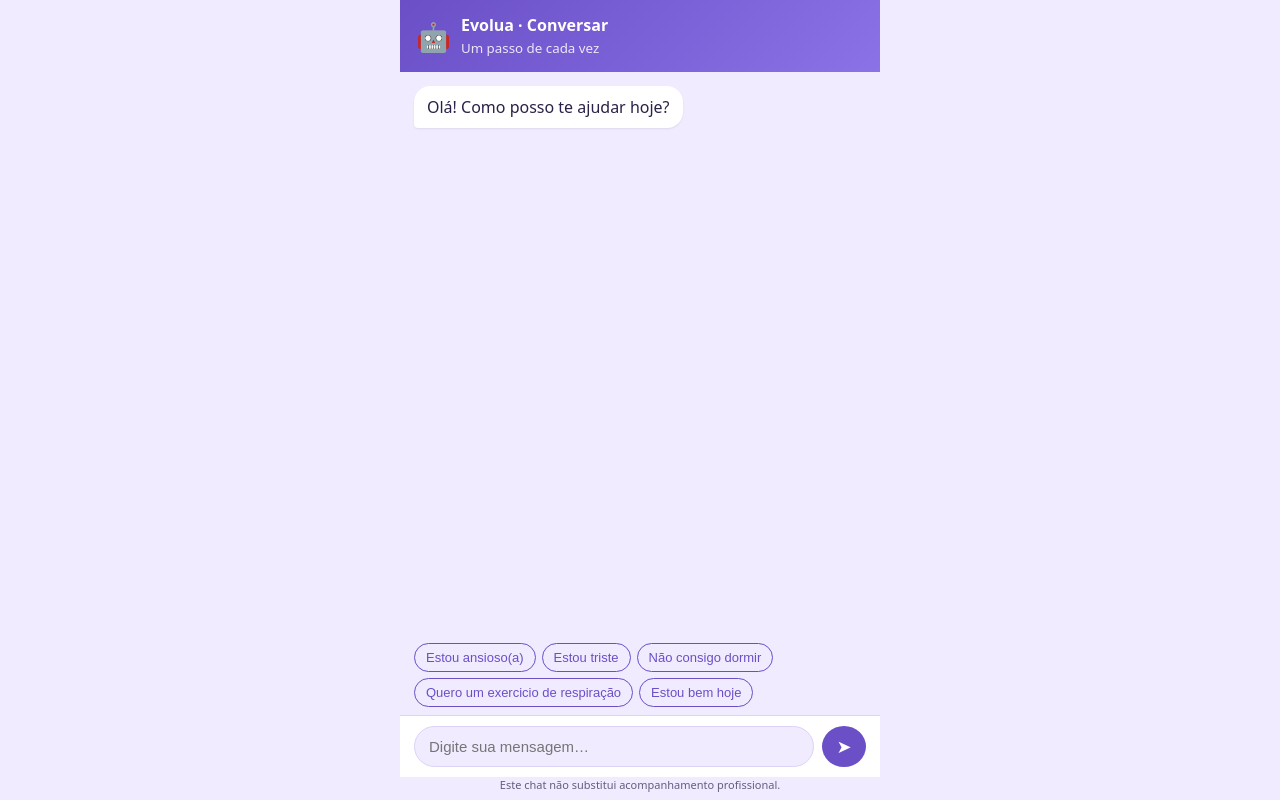
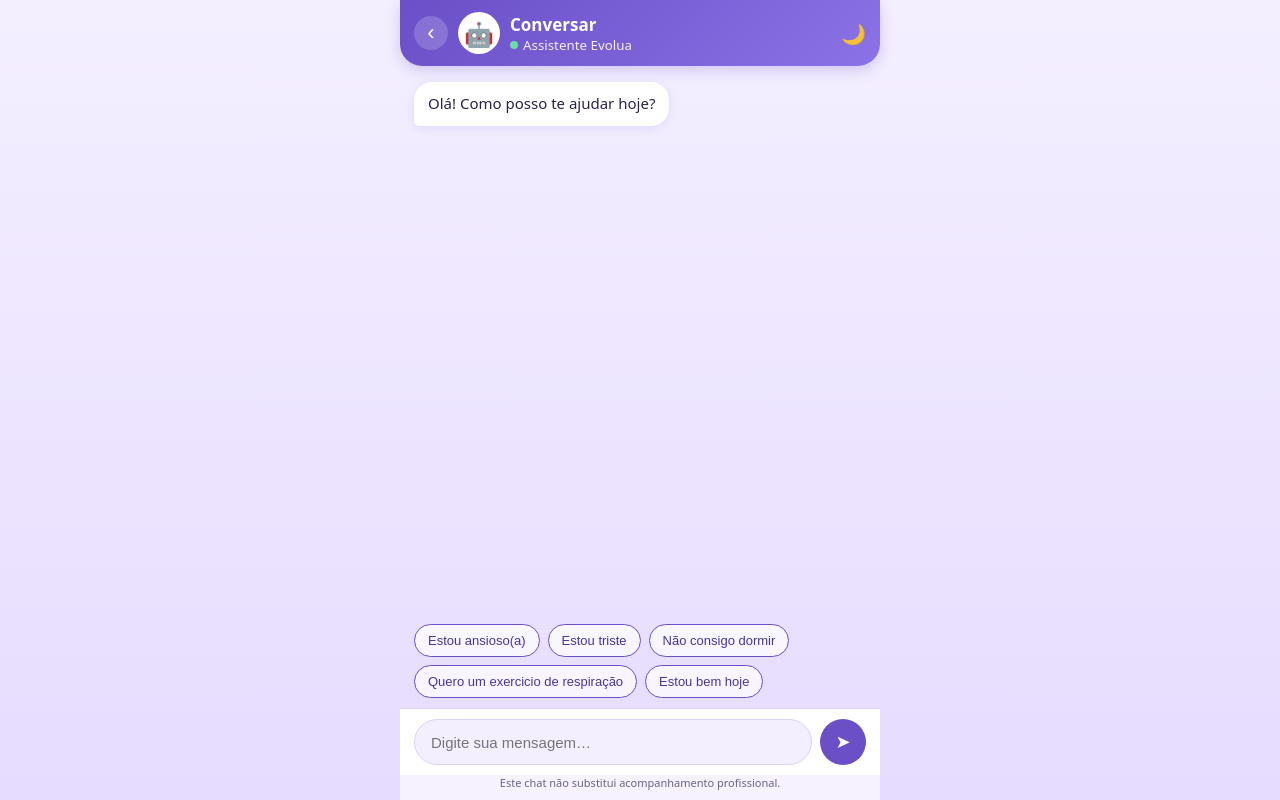
Before and after one commit to aline-quintals/evolua, a website: page frontend/chat.html in a window 1280 px wide. Drawn offline with Linux system fonts and the light colour scheme.

Commit message:
Atualizar visual do chat conforme o fluxo do Evolua

```diff
--- a/frontend/chat.css
+++ b/frontend/chat.css
@@ -1,38 +1,175 @@
 :root {
-  --fundo: #f1ebff; --card: #ffffff; --roxo: #6a4fc7;
-  --roxo-claro: #8b72e6; --texto: #2b2148; --balao-bot: #ffffff; --borda: #ddd2f7;
+  --fundo-1: #f4efff;
+  --fundo-2: #e6dcff;
+  --card: #ffffff;
+  --roxo: #6a4fc7;
+  --roxo-claro: #8b72e6;
+  --roxo-escuro: #4a3596;
+  --texto: #2b2148;
+  --borda: #ddd2f7;
+  --alerta: #e0567a;
 }
+
+* { box-sizing: border-box; }
+
 html, body { height: 100%; margin: 0; }
+
 body {
-  background: var(--fundo); color: var(--texto);
+  background: linear-gradient(180deg, var(--fundo-1), var(--fundo-2));
+  color: var(--texto);
   font-family: system-ui, -apple-system, "Segoe UI", sans-serif;
-  display: flex; justify-content: center;
+  display: flex;
+  justify-content: center;
 }
-.app { width: 100%; max-width: 480px; height: 100%; display: flex; flex-direction: column; }
+
+.app {
+  width: 100%;
+  max-width: 480px;
+  height: 100%;
+  display: flex;
+  flex-direction: column;
+}
+
+/* ===== Cabeçalho ===== */
 header {
-  padding: 14px 16px; color: #fff; display: flex; align-items: center; gap: 10px;
+  display: flex;
+  align-items: center;
+  gap: 10px;
+  padding: 12px 14px;
   background: linear-gradient(135deg, var(--roxo), var(--roxo-claro));
+  color: #fff;
+  border-radius: 0 0 22px 22px;
+  box-shadow: 0 4px 14px rgba(106, 79, 199, .25);
 }
-header .avatar { font-size: 28px; }
-header b { display: block; }
-header small { opacity: .85; }
-#log { flex: 1; overflow-y: auto; padding: 14px; display: flex; flex-direction: column; gap: 10px; }
+.voltar {
+  border: 0;
+  background: rgba(255, 255, 255, .18);
+  color: #fff;
+  width: 34px;
+  height: 34px;
+  border-radius: 50%;
+  font-size: 22px;
+  line-height: 1;
+  cursor: pointer;
+}
+.avatar {
+  width: 42px;
+  height: 42px;
+  border-radius: 50%;
+  background: #fff;
+  display: grid;
+  place-items: center;
+  font-size: 24px;
+}
+.titulo { flex: 1; }
+.titulo b { display: block; font-size: 17px; }
+.titulo small { opacity: .9; display: flex; align-items: center; gap: 5px; }
+.online {
+  width: 8px;
+  height: 8px;
+  border-radius: 50%;
+  background: #6ee7a8;
+  display: inline-block;
+}
+.lua { font-size: 20px; opacity: .9; }
+
+/* ===== Mensagens ===== */
+#log {
+  flex: 1;
+  overflow-y: auto;
+  padding: 16px 14px;
+  display: flex;
+  flex-direction: column;
+  gap: 10px;
+}
+
 .msg {
-  max-width: 82%; padding: 10px 13px; border-radius: 16px; line-height: 1.4;
-  white-space: pre-wrap; box-shadow: 0 1px 2px rgba(0,0,0,.08);
+  max-width: 80%;
+  padding: 11px 14px;
+  border-radius: 18px;
+  line-height: 1.45;
+  white-space: pre-wrap;
+  font-size: 15px;
+  animation: entrar .2s ease-out;
 }
-.bot { background: var(--balao-bot); align-self: flex-start; border-bottom-left-radius: 4px; }
-.eu { background: var(--roxo); color: #fff; align-self: flex-end; border-bottom-right-radius: 4px; }
-.alerta { border: 2px solid #e0567a; }
-.chips { display: flex; flex-wrap: wrap; gap: 6px; padding: 0 14px 8px; }
+.bot {
+  background: var(--card);
+  align-self: flex-start;
+  border-bottom-left-radius: 5px;
+  box-shadow: 0 2px 8px rgba(106, 79, 199, .12);
+}
+.eu {
+  background: linear-gradient(135deg, var(--roxo), var(--roxo-claro));
+  color: #fff;
+  align-self: flex-end;
+  border-bottom-right-radius: 5px;
+  box-shadow: 0 2px 8px rgba(106, 79, 199, .25);
+}
+.alerta {
+  border: 2px solid var(--alerta);
+  background: #fff5f8;
+}
+
+@keyframes entrar {
+  from { opacity: 0; transform: translateY(6px); }
+  to   { opacity: 1; transform: translateY(0); }
+}
+
+/* ===== Respostas rápidas ===== */
+.chips {
+  display: flex;
+  flex-wrap: wrap;
+  gap: 8px;
+  padding: 0 14px 10px;
+}
 .chips button {
-  border: 1px solid var(--roxo); background: transparent; color: var(--roxo);
-  padding: 6px 11px; border-radius: 999px; font-size: 13px; cursor: pointer;
+  border: 1px solid var(--roxo);
+  background: rgba(255, 255, 255, .7);
+  color: var(--roxo-escuro);
+  padding: 8px 13px;
+  border-radius: 999px;
+  font-size: 13px;
+  cursor: pointer;
+  transition: background .15s, color .15s;
 }
-.row { display: flex; gap: 8px; padding: 10px 14px; background: var(--card); border-top: 1px solid var(--borda); }
+.chips button:hover { background: var(--roxo); color: #fff; }
+
+/* ===== Campo de texto ===== */
+.row {
+  display: flex;
+  gap: 8px;
+  padding: 10px 14px;
+  background: var(--card);
+  border-top: 1px solid var(--borda);
+}
 input {
-  flex: 1; padding: 11px 14px; border-radius: 999px; border: 1px solid var(--borda);
-  background: var(--fundo); color: var(--texto); font-size: 15px;
+  flex: 1;
+  padding: 12px 16px;
+  border-radius: 999px;
+  border: 1px solid var(--borda);
+  background: var(--fundo-1);
+  color: var(--texto);
+  font-size: 15px;
+  outline: none;
 }
-.send { border: 0; background: var(--roxo); color: #fff; width: 44px; border-radius: 50%; font-size: 18px; cursor: pointer; }
-.note { font-size: 11px; text-align: center; opacity: .7; padding: 0 14px 8px; }
+input:focus { border-color: var(--roxo-claro); }
+.send {
+  border: 0;
+  background: var(--roxo);
+  color: #fff;
+  width: 46px;
+  height: 46px;
+  border-radius: 50%;
+  font-size: 18px;
+  cursor: pointer;
+}
+.send:hover { background: var(--roxo-escuro); }
+
+.note {
+  font-size: 11px;
+  text-align: center;
+  color: var(--texto);
+  opacity: .65;
+  padding: 0 14px 10px;
+  background: var(--card);
+}
--- a/frontend/chat.html
+++ b/frontend/chat.html
@@ -9,20 +9,26 @@
 <body>
   <div class="app">
     <header>
-      <span class="avatar">🤖</span>
-      <div>
-        <b>Evolua · Conversar</b>
-        <small>Um passo de cada vez</small>
+      <button class="voltar" aria-label="Voltar">‹</button>
+      <div class="avatar">🤖</div>
+      <div class="titulo">
+        <b>Conversar</b>
+        <small><span class="online"></span> Assistente Evolua</small>
       </div>
+      <span class="lua">🌙</span>
     </header>
+
     <div id="log"></div>
+
     <div class="chips" id="chips"></div>
+
     <div class="row">
       <input id="input" placeholder="Digite sua mensagem…" autocomplete="off">
-      <button class="send" id="enviar">➤</button>
+      <button class="send" id="enviar" aria-label="Enviar">➤</button>
     </div>
     <div class="note">Este chat não substitui acompanhamento profissional.</div>
   </div>
+
   <script src="chat.js"></script>
 </body>
 </html>
```
